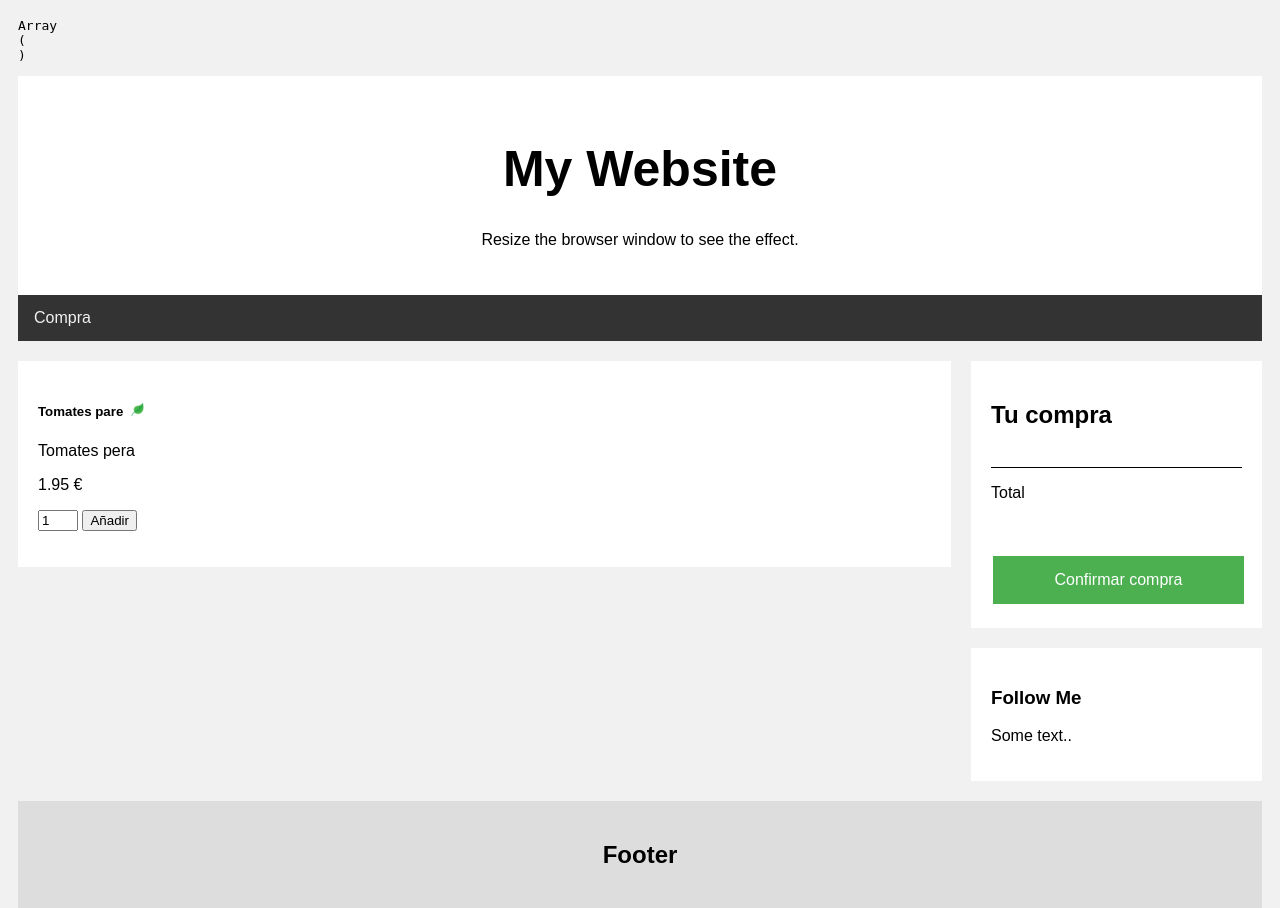
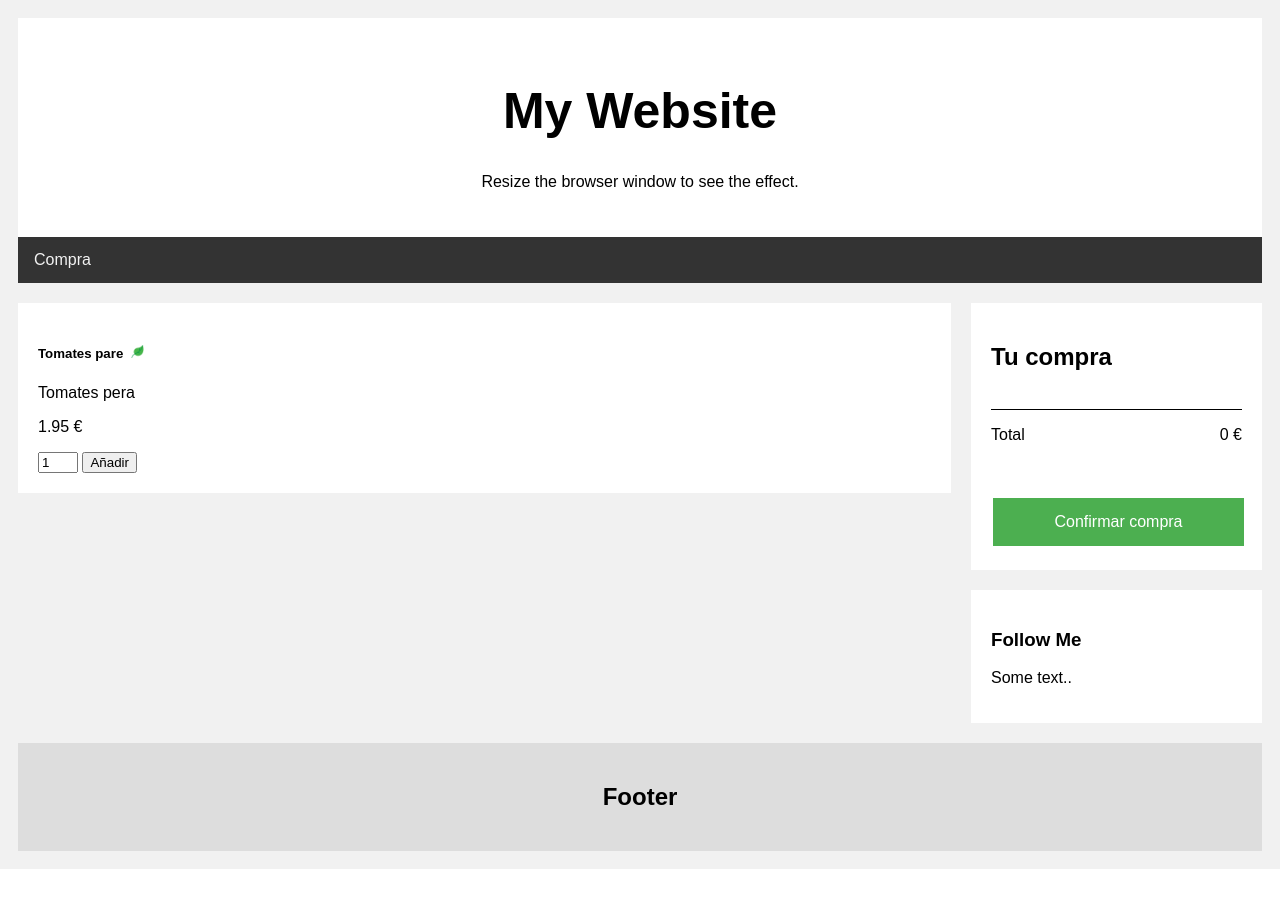
Before and after one commit to JorgeDuenasLerin/PracticasPHP, a PHP site: page /PracticasPHP/DWES05/SAS/index.php in a window 1280 px wide. Shown: the top 908 px of the page. After the commit the page ends 869 px from the top, so only its background shows below. Run offline with PHP 8.4, Linux system fonts and the light colour scheme; data comes from the database, SQL or seed files in the repository.

Commit message:
DWES05 | Terminado index.php, falta por hacer confirmar.php

```diff
--- a/DWES05/SAS/conexMetodosBBDD.php
+++ b/DWES05/SAS/conexMetodosBBDD.php
@@ -11,7 +11,7 @@ class conexMetodosBBDD {
 
         try {
             $this->dbPDO = new PDO(
-              "mysql:host=localhost;dbname=$db_name",
+              "mysql:host=localhost;dbname=$db_name;charset=utf8",
               $db_user,
               $db_pass
             );
--- a/DWES05/SAS/index.php
+++ b/DWES05/SAS/index.php
@@ -3,36 +3,42 @@ include_once('conexMetodosBBDD.php');
 $instancia = new conexMetodosBBDD();
 $listado_productos = $instancia->mostrarProductos();
 
-echo "<pre>";
-print_r($_POST);
-echo "</pre>";
+// echo "<pre>";
+// echo "<B>POST</B><BR>";
+// print_r($_POST);
+// echo "</pre>";
 
-if(isset($_SESSION)){
-echo "<pre>";
-print_r($_SESSION);
-echo "</pre>";
-}
+
 
 session_start();
 //session_destroy();
-$array = [];
+
 if(isset($_POST['añadir'])){
   if(!isset($_SESSION['carrito'])){
-   // $_SESSION['carrito'] = [];
+    $_SESSION['carrito'] = [];
   }
-  $_SESSION['carrito'][] = $_POST;
-
+  //$_SESSION['carrito'][] = $_POST;
 
   $cod = $_POST['cod'];
-  if(!array_key_exists($cod, $array)){
-    $array[$cod] = $_POST;
+
+  if(array_key_exists($cod, $_SESSION["carrito"])){
+    $_SESSION["carrito"][$cod][2] += $_POST["cantidad"];
+  } else {
+    $nuevo_dato = [];
+    $nuevo_dato[0]=$_POST["nombre"];
+    $nuevo_dato[1]=$_POST["precio"];
+    $nuevo_dato[2]=$_POST["cantidad"];
+
+    $_SESSION["carrito"][$cod] = $nuevo_dato;
   }
 
-  echo "<pre>";
-  print_r($array);
-  echo "</pre>";
+  // if(isset($_SESSION)){
+  //   echo "<pre>";
+  //   echo "<B>SESSION</B><BR>";
+  //   print_r($_SESSION);
+  //   echo "</pre>";
+  // }
 
-  //header('location: index.php');
 }
 
 ?>
@@ -112,15 +118,32 @@ if(isset($_POST['añadir'])){
     <div class="card">
       <h2>Tu compra</h2>
       <?php
-      $sumaTotal="";
-      $array = [];
-      // foreach ($_SESSION as $value1) {
-      //   $fila = $value1;
-      //   foreach ($fila as $valor) {
-      //     foreach ($valor as $key => $value) {
-      //       echo "$key -> $value";
-      //       echo "<br>";
+      $sumaTotal=0;
+      if(isset($_SESSION)){
+        foreach ($_SESSION as $fila) {
+          foreach ($fila as $clave => $valor) {
+            //print_r($valor);
+            ?>
+             <p><?=$valor[0]?> x<?=$valor[2]?><span class="precio-carrito"><?=$valor[1]*$valor[2]?> €</span></p>
+            <?php
+            $sumaTotal += $valor[1]*$valor[2];
+          }
+        }
+      }
+
+
+      // $precio = 0;
+      // $cantidad = 0;
+      // foreach ($_SESSION['carrito'] as $fila) {
+      //   foreach ($fila as $clave => $valor) {
+      //     //echo "$clave -> $valor <br>";
+      //     if($clave == 1) $precio = $valor;
+      //     if($clave == 2) {
+      //       $cantidad = $valor;
+      //       //echo "precio: $precio";
+      //       //echo "cantidad: $cantidad";
       //     }
+
       //   }
       // }
       ?>
@@ -129,22 +152,9 @@ if(isset($_POST['añadir'])){
       <p>Tomates x4<span class="precio-carrito">5€</span></p>
       <p>Tomates x4<span class="precio-carrito">5€</span></p>
       <p>Tomates x4<span class="precio-carrito">5€</span></p> -->
-      <?php
-      foreach ($array as  $value) {
-        echo "<pre>";
-        print_r($array);
-        echo "</pre>";
-      }
-      ?>
+
       <p class="separador">&nbsp;</p>
-      <p>Total<span class="precio-carrito"><?=$sumaTotal?>
-      <?php
-      // $sumaTotal=0;
-      // foreach ($_SESSION as $key => $value) {
-      //   $sumaTotal = $sumaTotal + $value;
-      // }
-      // echo $sumaTotal;
-      ?>
+      <p>Total<span class="precio-carrito"><?=$sumaTotal?> €
       </span></p>
       <p>&nbsp;</p>
       <a class="button button-100" href="">Confirmar compra</a>
```
Also changed, not shown: DWES06/SAS/conexMetodosBBDD.php (+1 -13 lines).
